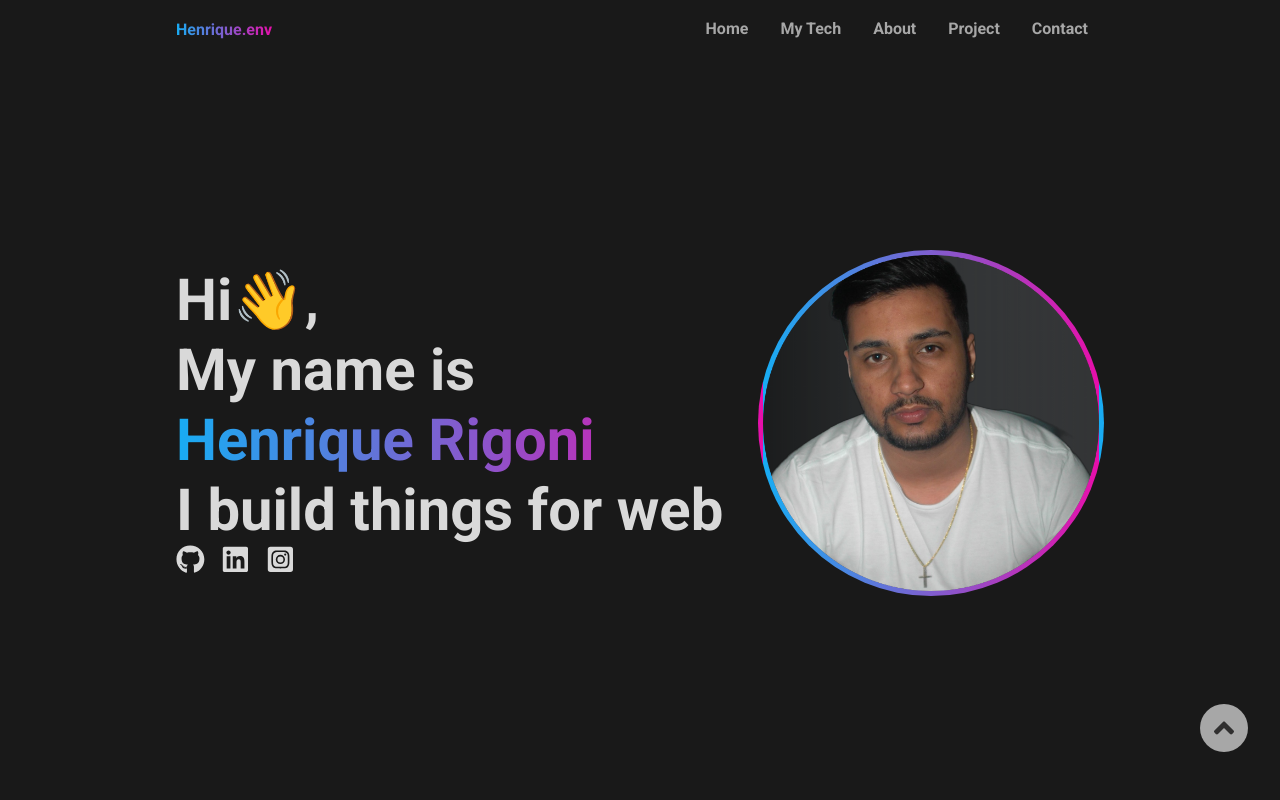
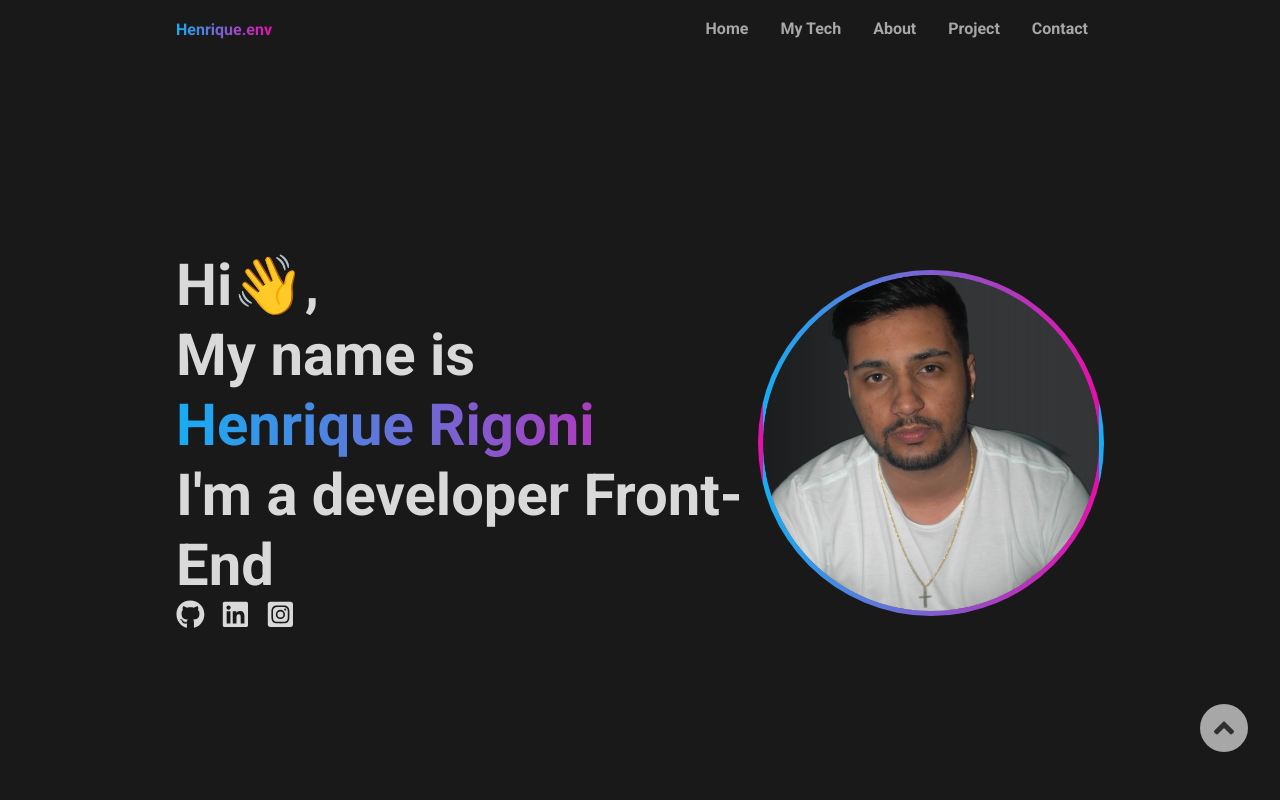
Before and after one commit to henriquestg/portifolio, a Next.js app: page / in a window 1280 px wide. Shown: the top 800 px of the page. Built offline with nearby package versions, Linux system fonts and the light colour scheme.

Commit message:
refact: title profile

```diff
--- a/src/components/Profile/index.js
+++ b/src/components/Profile/index.js
@@ -11,7 +11,7 @@ export function Profile () {
       <h1>Hi👋, </h1>
       <h1> My name is </h1>
       <h1 id='text-color'> Henrique Rigoni </h1>
-      <h1> I build things for web</h1>
+      <h1> I'm a developer Front-End</h1>
       <a href='https://github.com/henriquestg' target="_blank"><FaGithub /></a>
       <a href='https://www.linkedin.com/in/henrique-rigoni/' target="_blank"><FaLinkedin /></a>
       <a href='https://www.instagram.com/henriquerigoni/' target="_blank"><FaInstagramSquare /></a>
```
